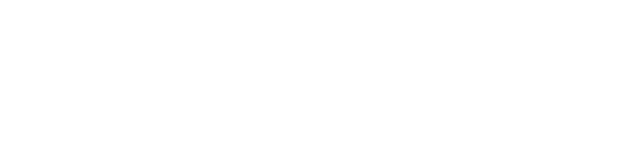
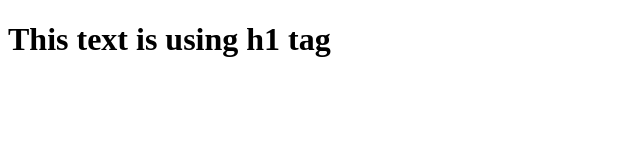
Before and after one commit to emryswarlock/my-first-repo, a plain HTML site: page index.html in a window 1280 px wide. Shown: the whole page, without its empty margins (0-640 px from the left). Drawn offline with Linux system fonts and the light colour scheme.

Commit message:
Menambahkan element tag h1 kedalam tag body

```diff
--- a/index.html
+++ b/index.html
@@ -5,6 +5,6 @@
     <title>Simple Html</title>
 </head>
 <body>
-
+    <h1>This text is using h1 tag</h1>
 </body>
 </html>
```
